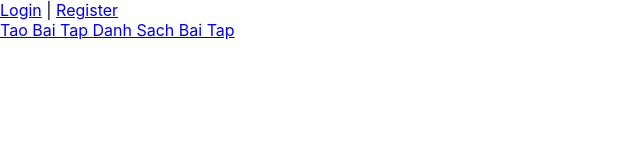
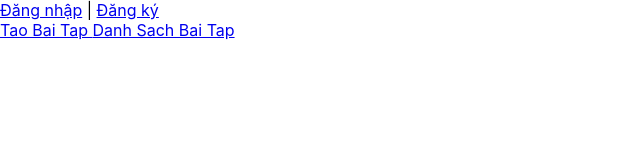
Before and after one commit to nam25101999/quiz-project, a React (Create React App) app in the folder frontend/: page / in a window 1280 px wide. Shown: the top 160 px of the page, without its empty margins (0-640 px from the left). Built offline with nearby package versions, Linux system fonts and the light colour scheme.

Commit message:
Cập nhật mã nguồn: sửa lỗi react-scripts

```diff
--- a/frontend/src/App.jsx
+++ b/frontend/src/App.jsx
@@ -10,7 +10,7 @@ const App = () => {
     <Router>
       <div>
         <nav>
-          <Link to="/login">Login</Link> | <Link to="/register">Register</Link>
+          <Link to="/login">Đăng nhập</Link> | <Link to="/register">Đăng ký</Link>
         </nav>
         <Routes>
           <Route path="/login" element={<Login />} />
```
